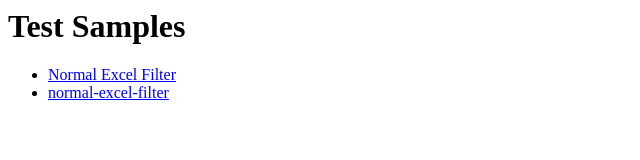
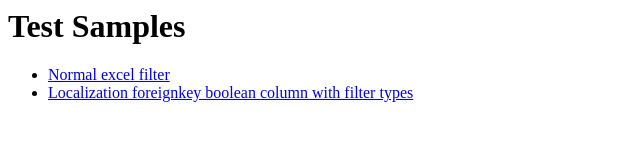
Before and after one commit to hemanthkumar-syncfusion/ej2-grid-add-current-selection-filter, a plain HTML site: page index.html in a window 1280 px wide. Shown: the whole page, without its empty margins (0-640 px from the left). Drawn offline with Linux system fonts and the light colour scheme.

Commit message:
Update index.html

```diff
--- a/index.html
+++ b/index.html
@@ -1,6 +1,6 @@
 <title>EJ2 Add Current Selection Filter</title>
 <h1>Test Samples</h1>
 <ul>
-  <li><a href="https://hemanthkumar-syncfusion.github.io/ej2-grid-add-current-selection-filter/normal-excel-filter.html">Normal Excel Filter</a></li>
-  <li><a href="https://hemanthkumar-syncfusion.github.io/ej2-grid-add-current-selection-filter/normal-excel-filter.html">normal-excel-filter</a></li>
+  <li><a href="https://hemanthkumar-syncfusion.github.io/ej2-grid-add-current-selection-filter/normal-excel-filter.html">Normal excel filter</a></li>
+  <li><a href="https://hemanthkumar-syncfusion.github.io/ej2-grid-add-current-selection-filter/localization-foreignkey-boolean-column-with-filter-types.html">Localization foreignkey boolean column with filter types</a></li>
 </ul>
```
